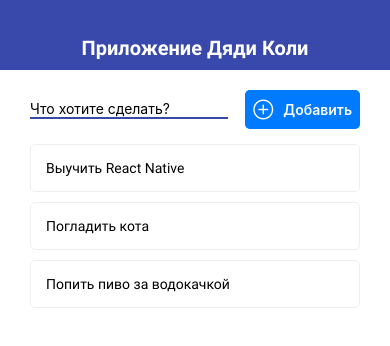
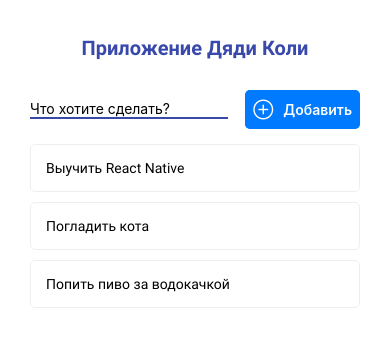
Before and after one commit to nicholasgribanov/react-native-todo-app, a React Native app: screen / in a window 390 px wide. Shown: the top 346 px of the page. Built offline with nearby package versions, Linux system fonts and the light colour scheme.

Commit message:
Supporting different platforms (styles and components)

```diff
--- a/src/components/Navbar.js
+++ b/src/components/Navbar.js
@@ -1,11 +1,16 @@
 import React from 'react'
-import { View, StyleSheet, Text } from 'react-native'
+import { View, StyleSheet, Text, Platform } from 'react-native'
 import { THEME } from '../theme';
 import { AppTextBold } from './ui/AppTextBold';
 
 export const Navbar = (props) => {
     return (
-        <View style={styles.navbar}>
+        <View style={{
+            ...styles.navbar, ...Platform.select({
+                ios: styles.navbarIos,
+                android: styles.navbarAndroid
+            })
+        }}>
             <AppTextBold style={styles.text}>{props.title}</AppTextBold>
         </View>
     )
@@ -16,11 +21,17 @@ const styles = StyleSheet.create({
         height: 70,
         alignItems: 'center',
         justifyContent: 'flex-end',
-        backgroundColor: THEME.MAIN_COLOR,
         paddingBottom: 10
     },
+    navbarAndroid: {
+        backgroundColor: THEME.MAIN_COLOR,
+    },
+    navbarIos: {
+        borderBottomColor: THEME.MAIN_COLOR,
+        borderBottomWidth: 1
+    },
     text: {
-        color: 'white',
+        color: Platform.OS === 'android' ? '#fff' : THEME.MAIN_COLOR,
         fontSize: 20
     }
 });
--- a/src/components/ui/AppButton.js
+++ b/src/components/ui/AppButton.js
@@ -1,17 +1,17 @@
 import React from 'react'
-import { View, StyleSheet, TouchableOpacity } from 'react-native'
+import { View, StyleSheet, TouchableOpacity, TouchableNativeFeedback, Platform } from 'react-native'
 
 import { AppTextBold } from './AppTextBold'
 import { THEME } from '../../theme'
 
 export const AppButton = ({ children, onPress, color = THEME.MAIN_COLOR }) => {
-
+    const Wrapper = Platform.OS === 'android' ? TouchableNativeFeedback : TouchableOpacity;
     return (
-        <TouchableOpacity activeOpacity={0.7} onPress={onPress}>
+        <Wrapper activeOpacity={0.7} onPress={onPress}>
             <View style={{ ...styles.button, backgroundColor: color }}>
                 <AppTextBold style={styles.text}> {children}</AppTextBold>
             </View>
-        </TouchableOpacity>
+        </Wrapper>
     )
 }
 
```
